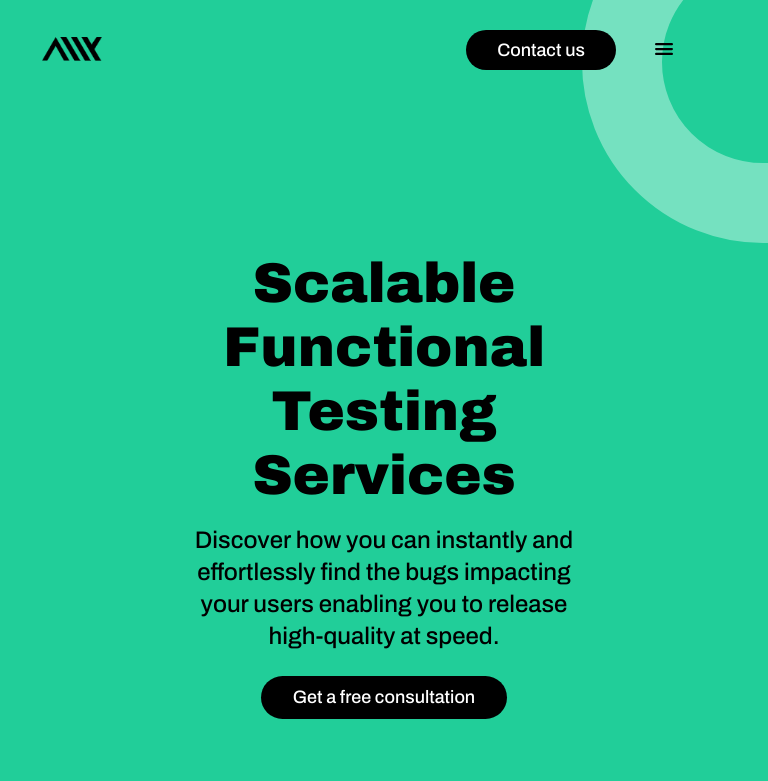
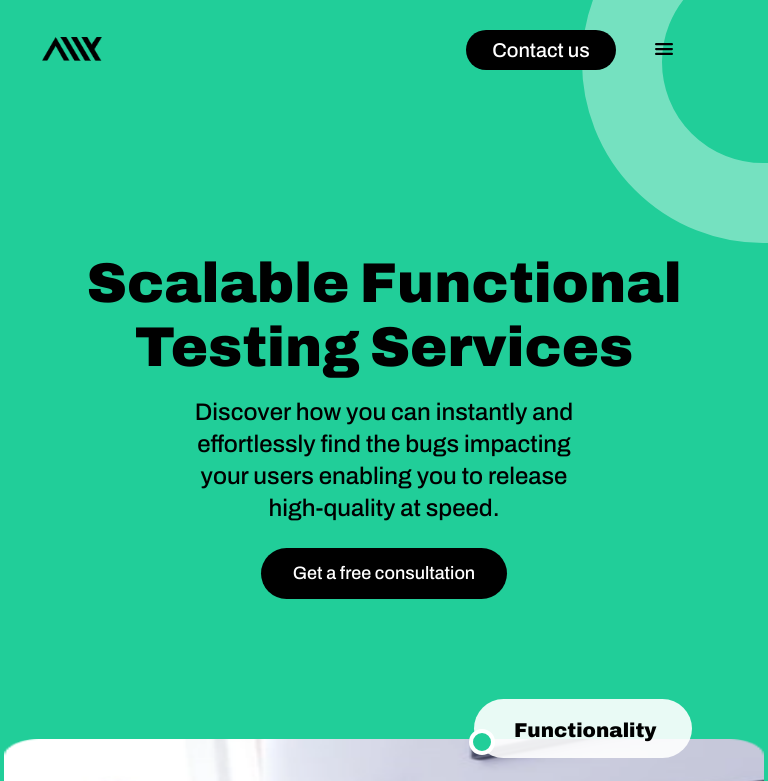
Before and after one commit to a11ysolutions/website, a React (Create React App) app: page /functional in a window 768 px wide. Shown: the top 781 px of the page. Built offline with nearby package versions, Linux system fonts and the light colour scheme.

Commit message:
fix: minor changes according functiona tablet review

```diff
--- a/src/Components/UI/AchievementCard/AchievementCard.css
+++ b/src/Components/UI/AchievementCard/AchievementCard.css
@@ -49,6 +49,7 @@
   .achievement-card-text-container {
     text-align: center;
     color: #000000;
+    font-size: 18px;
   }
 }
 
--- a/src/Components/UI/Button/Button.css
+++ b/src/Components/UI/Button/Button.css
@@ -30,3 +30,9 @@
   border: 2px solid #000000;
   font-weight: 550;
 }
+
+@media screen and (min-width: 768px) and (max-width: 1200px) {
+  .a11y-button {
+    height: 51px;
+  }
+}
--- a/src/Components/UI/Footer/Footer.css
+++ b/src/Components/UI/Footer/Footer.css
@@ -2,7 +2,7 @@
   padding: 36px;
   padding-top: 6em;
   background-color: #000;
-  color: #e6e6e6;
+  color: #ffffff;
   text-align: left;
   display: flex;
   flex-direction: column;
--- a/src/Components/UI/Navbar/Navbar.css
+++ b/src/Components/UI/Navbar/Navbar.css
@@ -45,6 +45,7 @@
 @media (min-width: 768px) and (max-width: 1200px) {
   .a11y-navbar-contact {
     display: initial;
+    font-size: 20px;
   }
   .a11y-navbar-toggle {
     margin-right: 70px;
--- a/src/Components/UI/Presentation/Presentation.css
+++ b/src/Components/UI/Presentation/Presentation.css
@@ -3,6 +3,10 @@
     flex-direction: column;
     align-items: center;
     z-index: 1;
+}
+
+.presentation-button {
+    margin-top: 24px;
 }
 
 .presentation-main h1{
@@ -18,8 +22,12 @@
 }
 
 @media screen and (min-width: 768px) and (max-width: 1200px) {
+    .presentation-button {
+        font-size: 18px;
+    }
+
     .presentation-main h1{
-        width: 492px;
+        width: auto;
         font: normal normal 900 56px/64px Archivo;
         margin-bottom: 16px;
         letter-spacing: 0px;
--- a/src/Components/UI/Presentation/Presentation.js
+++ b/src/Components/UI/Presentation/Presentation.js
@@ -20,7 +20,7 @@ function Presentation({ title, texts, buttonText }) {
           )
         })
       }
-      <Button size="large" style={{ marginTop: "24px" }} onClick={scrollToContactForm}>
+      <Button size="large" className='presentation-button' onClick={scrollToContactForm}>
         Get a free consultation
         </Button>
     </div>
```
